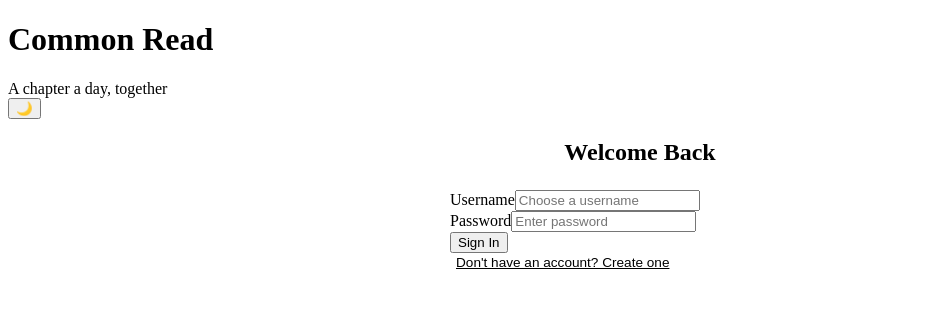
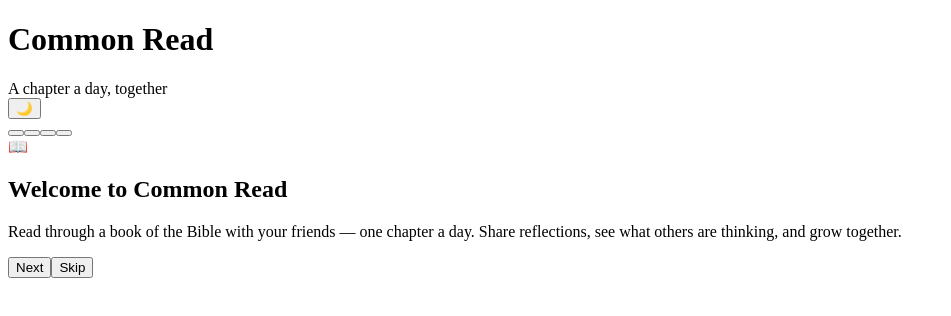
Before and after one commit to twalburg/common-read, a React (Vite) app: page /login in a window 1280 px wide. Shown: the top 316 px of the page, without its empty margins (0-951 px from the left). Built offline with nearby package versions, Linux system fonts and the light colour scheme; the HTML template or start-up script is replaced by a standard one.

Commit message:
Add onboarding walkthrough for first-time visitors

```diff
--- /dev/null
+++ b/src/components/Onboarding.jsx
@@ -0,0 +1,79 @@
+import { useState } from 'react';
+
+const SCREENS = [
+  {
+    emoji: '📖',
+    title: 'Welcome to Common Read',
+    body: 'Read through a book of the Bible with your friends — one chapter a day. Share reflections, see what others are thinking, and grow together.',
+  },
+  {
+    emoji: '🕊️',
+    title: 'Start Each Day Centered',
+    body: 'Before you read, a short contemplative prompt helps you slow down and prepare your heart. Breath prayers, Lectio Divina, silence — practices rooted in Christian tradition.',
+  },
+  {
+    emoji: '✍️',
+    title: 'Reflect and Share',
+    body: 'Each chapter comes with a unique question to guide your reflection. Write your honest thoughts, then see what your friends shared. React with an emoji to encourage each other.',
+  },
+  {
+    emoji: '🤝',
+    title: 'Your Group, Your Journey',
+    body: 'Track reading streaks, see who\'s reflected today, and scroll through your group\'s shared journal — a beautiful record of your time in Scripture together.',
+  },
+];
+
+export default function Onboarding({ onComplete }) {
+  const [screen, setScreen] = useState(0);
+  const isLast = screen === SCREENS.length - 1;
+  const current = SCREENS[screen];
+
+  function next() {
+    if (isLast) {
+      onComplete();
+    } else {
+      setScreen(screen + 1);
+    }
+  }
+
+  function skip() {
+    onComplete();
+  }
+
+  return (
+    <div className="onboarding">
+      <div className="onboarding-card">
+        {/* Progress dots */}
+        <div className="onboarding-dots">
+          {SCREENS.map((_, i) => (
+            <button
+              key={i}
+              className={`onboarding-dot ${i === screen ? 'onboarding-dot-active' : ''}`}
+              onClick={() => setScreen(i)}
+              aria-label={`Go to slide ${i + 1}`}
+            />
+          ))}
+        </div>
+
+        {/* Content */}
+        <div className="onboarding-content" key={screen}>
+          <div className="onboarding-emoji">{current.emoji}</div>
+          <h2 className="onboarding-title">{current.title}</h2>
+          <p className="onboarding-body">{current.body}</p>
+        </div>
+
+        {/* Actions */}
+        <div className="onboarding-actions">
+          <button className="btn btn-primary btn-full" onClick={next}>
+            {isLast ? 'Get Started' : 'Next'}
+          </button>
+          {!isLast && (
+            <button className="onboarding-skip" onClick={skip}>
+              Skip
+            </button>
+          )}
+        </div>
+      </div>
+    </div>
+  );
+}
--- a/src/pages/Login.jsx
+++ b/src/pages/Login.jsx
@@ -2,8 +2,12 @@ import { useState } from 'react';
 import { useNavigate } from 'react-router-dom';
 import { auth } from '../lib/api.js';
 import { useAuth } from '../App.jsx';
+import Onboarding from '../components/Onboarding.jsx';
 
 export default function Login() {
+  const [showOnboarding, setShowOnboarding] = useState(() => {
+    return !localStorage.getItem('cr_onboarded');
+  });
   const [isRegister, setIsRegister] = useState(false);
   const [username, setUsername] = useState('');
   const [password, setPassword] = useState('');
@@ -12,6 +16,16 @@ export default function Login() {
   const [loading, setLoading] = useState(false);
   const { login } = useAuth();
   const navigate = useNavigate();
+
+  function handleOnboardingComplete() {
+    localStorage.setItem('cr_onboarded', 'true');
+    setShowOnboarding(false);
+    setIsRegister(true); // Default to register for new users
+  }
+
+  if (showOnboarding) {
+    return <Onboarding onComplete={handleOnboardingComplete} />;
+  }
 
   async function handleSubmit(e) {
     e.preventDefault();
--- a/src/styles/app.css
+++ b/src/styles/app.css
@@ -593,6 +593,98 @@ h3 {
 .celebration-highlight-title { font-weight: 700; font-size: 0.88rem; color: var(--color-text); margin-bottom: 2px; }
 .celebration-highlight-detail { font-size: 0.85rem; color: var(--color-text-soft); font-weight: 500; }
 
+/* ==================== ONBOARDING ==================== */
+@keyframes onboardingFade {
+  from { opacity: 0; transform: translateY(12px); }
+  to { opacity: 1; transform: translateY(0); }
+}
+
+.onboarding {
+  display: flex;
+  align-items: center;
+  justify-content: center;
+  min-height: 60vh;
+}
+
+.onboarding-card {
+  max-width: 400px;
+  width: 100%;
+  text-align: center;
+}
+
+.onboarding-dots {
+  display: flex;
+  justify-content: center;
+  gap: 8px;
+  margin-bottom: var(--space-xl);
+}
+
+.onboarding-dot {
+  width: 8px;
+  height: 8px;
+  border-radius: 50%;
+  border: none;
+  background: var(--color-border);
+  cursor: pointer;
+  padding: 0;
+  transition: all var(--duration) var(--ease);
+}
+
+.onboarding-dot-active {
+  background: var(--color-accent);
+  width: 24px;
+  border-radius: 4px;
+}
+
+.onboarding-content {
+  animation: onboardingFade 0.4s var(--ease) both;
+  margin-bottom: var(--space-xl);
+}
+
+.onboarding-emoji {
+  font-size: 3rem;
+  margin-bottom: var(--space-lg);
+}
+
+.onboarding-title {
+  font-family: var(--font-display);
+  font-size: 1.6rem;
+  font-weight: 600;
+  color: var(--color-text);
+  margin-bottom: var(--space-md);
+  line-height: 1.3;
+}
+
+.onboarding-body {
+  font-size: 0.95rem;
+  line-height: 1.7;
+  color: var(--color-text-soft);
+  max-width: 340px;
+  margin: 0 auto;
+}
+
+.onboarding-actions {
+  display: flex;
+  flex-direction: column;
+  align-items: center;
+  gap: var(--space-md);
+}
+
+.onboarding-skip {
+  background: none;
+  border: none;
+  color: var(--color-text-muted);
+  font-size: 0.85rem;
+  font-weight: 500;
+  cursor: pointer;
+  padding: 4px 8px;
+  transition: color var(--duration) var(--ease);
+}
+
+.onboarding-skip:hover {
+  color: var(--color-text-soft);
+}
+
 /* ==================== UTILITIES ==================== */
 .text-center { text-align: center; }
 .text-muted { color: var(--color-text-muted); }
@@ -620,4 +712,7 @@ h3 {
   .celebration-stats { gap: var(--space-md); }
   .celebration-stat-value { font-size: 1.6rem; }
   .reaction-picker { left: 0; right: auto; }
+  .onboarding-title { font-size: 1.4rem; }
+  .onboarding-body { font-size: 0.9rem; }
+  .onboarding-emoji { font-size: 2.5rem; }
 }
```
